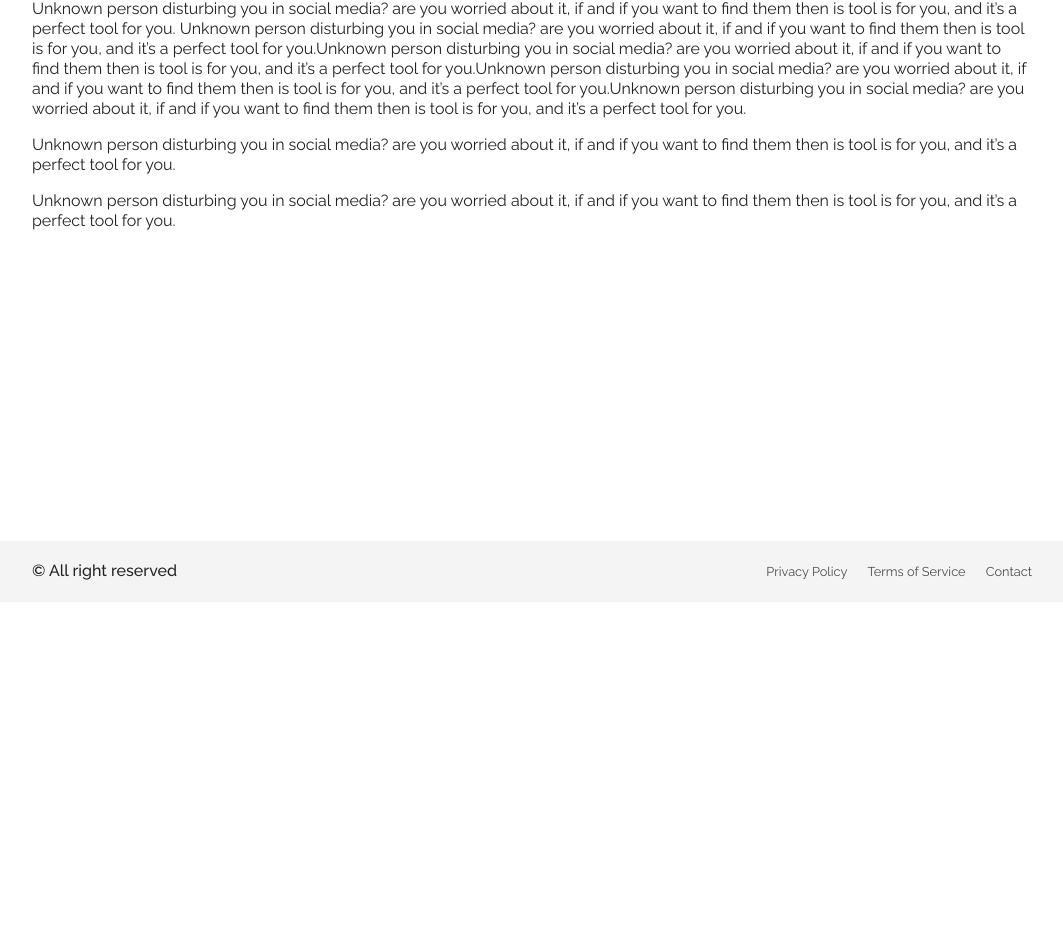
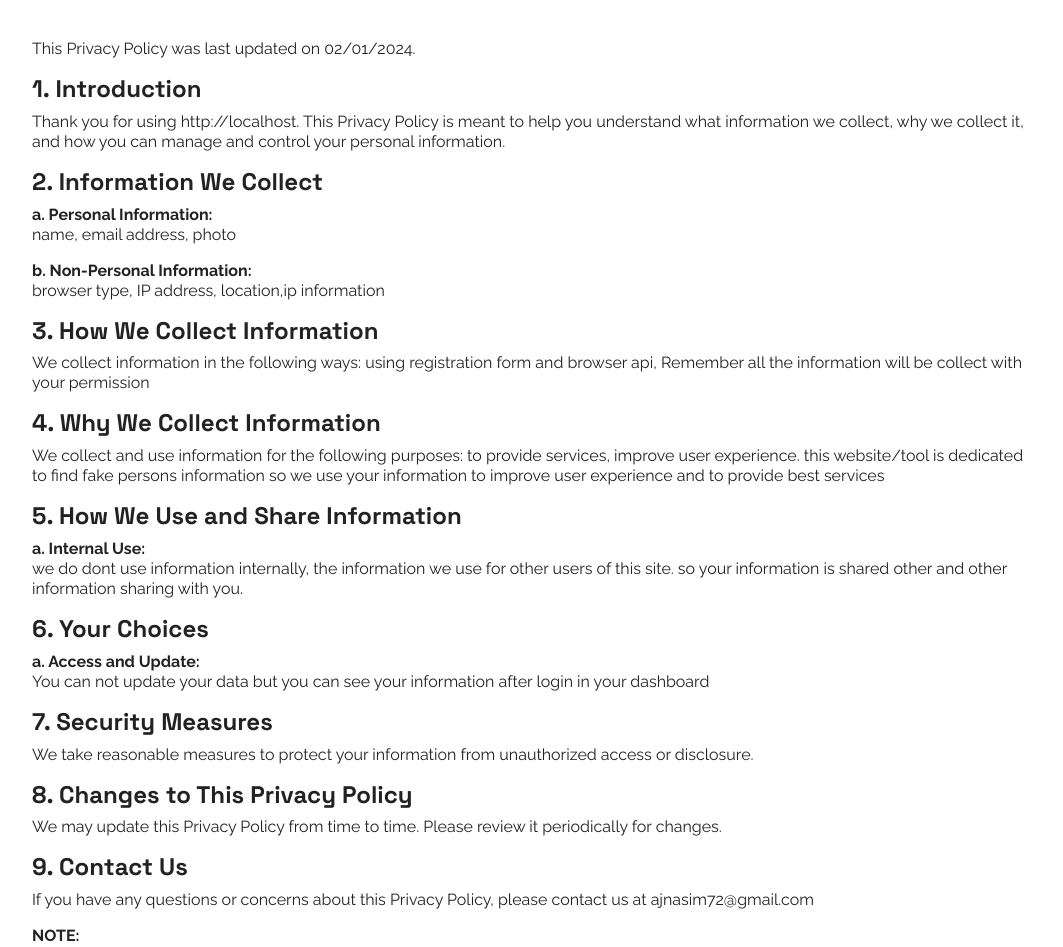
Before and after one commit to Developer-Nasim/FindFakePersonInfo, a React (Vite) app: page /privacy-policy in a window 1280 px wide. Shown: the part 198-1145 px from the top of the page, without its empty margins (108-1171 px from the left). Before the commit the page ends 800 px from the top, so only its background shows below. Built offline with nearby package versions, Linux system fonts and the light colour scheme; no server answers.

Commit message:
updated tos and privacy policy

```diff
--- a/src/components/Singlecomponents/OnlyTextContents.jsx
+++ b/src/components/Singlecomponents/OnlyTextContents.jsx
@@ -1,7 +1,7 @@
 export default function OnlyTextContents({title,children}) {
     return (
         <div className="text-wrp">
-            <h1>{title}</h1>
+            <h1 className="text-center mb-5">{title}</h1>
             {children}
         </div>
     )
--- a/src/pages/PrivacyPolicy.jsx
+++ b/src/pages/PrivacyPolicy.jsx
@@ -13,10 +13,62 @@ export default function PrivacyPolicy() {
             <div className="row">
                 <div className="col-lg-12">
                     <OnlyTextContents title="Privacy and Policy">
-                        <p>Unknown person disturbing you in social media? are you worried about it, if and if you want to find them then is tool is for you, and it’s a perfect tool for you.
-                        Unknown person disturbing you in social media? are you worried about it, if and if you want to find them then is tool is for you, and it’s a perfect tool for you.Unknown person disturbing you in social media? are you worried about it, if and if you want to find them then is tool is for you, and it’s a perfect tool for you.Unknown person disturbing you in social media? are you worried about it, if and if you want to find them then is tool is for you, and it’s a perfect tool for you.Unknown person disturbing you in social media? are you worried about it, if and if you want to find them then is tool is for you, and it’s a perfect tool for you.</p>
-                        <p>Unknown person disturbing you in social media? are you worried about it, if and if you want to find them then is tool is for you, and it’s a perfect tool for you.</p>
-                        <p>Unknown person disturbing you in social media? are you worried about it, if and if you want to find them then is tool is for you, and it’s a perfect tool for you.</p>
+
+                    <p>This Privacy Policy was last updated on 02/01/2024.</p>
+
+                    <h4>1. Introduction</h4>
+                    <p>Thank you for using {window.location.origin}. This Privacy Policy is meant to help you understand what information we collect, why we collect it, and how you can manage and control your personal information.</p>
+
+
+                    <h4>2. Information We Collect</h4>
+
+                    <p>
+                        <b>a. Personal Information:</b> <br />
+                        <span>name, email address, photo</span>
+                    </p>
+
+                    <p>
+                        <b>b. Non-Personal Information:</b> <br />
+                        <span>browser type, IP address, location,ip information </span>
+                    </p>
+
+                    <h4>3. How We Collect Information</h4>
+                    <p>We collect information in the following ways: using registration form and browser api, Remember all the information will be collect with your permission </p>
+
+                    <h4>4. Why We Collect Information</h4>
+                    <p>We collect and use information for the following purposes: to provide services, improve user experience. this website/tool is dedicated to find fake persons information so we use your information to improve user experience and to provide best services </p>
+
+                    <h4>5. How We Use and Share Information</h4>
+                    <p>
+                        <b>a. Internal Use:</b> <br />
+                        <span>we do dont use information internally, the information we use for other users of this site. so your information is shared other and other information sharing with you.</span>
+                    </p>
+
+
+                    <h4>6. Your Choices</h4>
+
+                    <p>
+                        <b>a. Access and Update:</b><br />
+                        <span>You can not update your data but you can see your information after login in your dashboard</span>
+                    </p>
+
+
+                    <h4>7. Security Measures</h4>
+                    <p>We take reasonable measures to protect your information from unauthorized access or disclosure.</p>
+
+                    <h4>8. Changes to This Privacy Policy</h4>
+                    <p>We may update this Privacy Policy from time to time. Please review it periodically for changes.</p>
+
+
+                    <h4>9. Contact Us</h4>
+                    <p>If you have any questions or concerns about this Privacy Policy, please contact us at ajnasim72@gmail.com </p>
+
+
+                    <b>NOTE:</b>
+                    <p>At the end, now it is your Choices what you will do. if you somehow click on the shared link page or if you click anywhere of a page then this site will collect your information. so if you are not interested to share your information then do not click on this page {window.location.origin}/yours/?xxxxxxxxxxxxxx</p>
+
+
+
                     </OnlyTextContents>
                 </div>
             </div>
--- a/src/pages/TermsOfServices.jsx
+++ b/src/pages/TermsOfServices.jsx
@@ -13,10 +13,40 @@ export default function TermsOfServices() {
             <div className="row">
                 <div className="col-lg-12">
                     <OnlyTextContents title="Terms of Use">
-                        <p>Unknown person disturbing you in social media? are you worried about it, if and if you want to find them then is tool is for you, and it’s a perfect tool for you.
-                        Unknown person disturbing you in social media? are you worried about it, if and if you want to find them then is tool is for you, and it’s a perfect tool for you.Unknown person disturbing you in social media? are you worried about it, if and if you want to find them then is tool is for you, and it’s a perfect tool for you.Unknown person disturbing you in social media? are you worried about it, if and if you want to find them then is tool is for you, and it’s a perfect tool for you.Unknown person disturbing you in social media? are you worried about it, if and if you want to find them then is tool is for you, and it’s a perfect tool for you.</p>
-                        <p>Unknown person disturbing you in social media? are you worried about it, if and if you want to find them then is tool is for you, and it’s a perfect tool for you.</p>
-                        <p>Unknown person disturbing you in social media? are you worried about it, if and if you want to find them then is tool is for you, and it’s a perfect tool for you.</p>
+
+                    <p>This Terms of Service agreement (&quot;Agreement &ldquo;) was last updated on 02/01/2024.</p>
+
+                    <h4>1. Acceptance of Terms</h4>
+                    <p>By accessing or using {window.location.origin}, you agree to comply with and be bound by these Terms of Service.</p>
+
+                    <h4>2. User Eligibility</h4>
+                    <p>You must be a owner of a electric device like mobile/laptop/dasktop etc to use {window.location.origin} but no age limit to use it. By using the service, you represent and warrant that you meet the eligibility requirements.</p>
+
+                    <h4>3. User Accounts</h4>
+                    <p>
+                        <b>a. Account Creation:</b><br />
+                        <span>You may need to create an account to access certain features of the service. You agree to provide accurate and complete information during the registration process.</span>
+                    </p>
+                    <p>
+                        <b>b. Account Security:</b><br />
+                        <span>You are responsible for maintaining the security of your account credentials and for any activities that occur under your account.</span>
+                    </p>
+
+
+                    <h4>4. Prohibited Conduct</h4>
+                    <p>You agree not to engage in any of the following activities: do not give your account someone else to use. </p>
+
+                    <h4>6. Termination</h4>
+                    <p>We reserve the right to terminate or suspend your account and access to {window.location.origin} at our sole discretion, without notice or liability, for any reason.</p>
+
+                    <h4>7. Disclaimer of Warranties</h4>
+                    <p>FakeFinder provides the service on an &quot;as is&ldquo; and &quot;as available&ldquo; basis. We make no representations or warranties of any kind, express or implied.</p>
+
+
+                    <b>NOTE:</b>
+                    <p>At the end, now it is your Choices what you will do. if you somehow click on the shared link page or if you click anywhere of a page then this site will collect your information. so if you are not interested to share your information then do not click on this page {window.location.origin}/yours/?xxxxxxxxxxxxxx</p>
+
+
                     </OnlyTextContents>
                 </div>
             </div>
```
